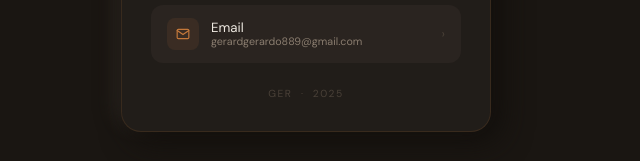
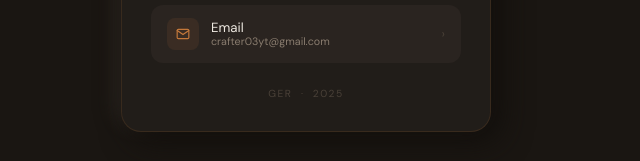
Before and after one commit to Crafter07YT/Introduction, a plain HTML site: page index.html in a window 1280 px wide. Shown: the part 837-998 px from the top of the page, 334-974 px from the left. Drawn offline with nearby package versions, Linux system fonts and the light colour scheme.

Commit message:
Update index.html

```diff
--- a/index.html
+++ b/index.html
@@ -476,13 +476,13 @@
       <span class="link-arrow">›</span>
     </a>
 
-    <a href="mailto:gerardgerardo889@gmail.com" class="link-btn" onclick="ripple(event)">
+    <a href="mailto:crafter03yt@gmail.com" class="link-btn" onclick="ripple(event)">
       <div class="link-icon ic-mail">
         <svg width="14" height="14" viewBox="0 0 24 24" fill="none" stroke="currentColor" stroke-width="2" stroke-linecap="round" stroke-linejoin="round"><path d="M4 4h16c1.1 0 2 .9 2 2v12c0 1.1-.9 2-2 2H4c-1.1 0-2-.9-2-2V6c0-1.1.9-2 2-2z"/><polyline points="22,6 12,13 2,6"/></svg>
       </div>
       <div class="link-label">
         Email
-        <span class="link-sub">gerardgerardo889@gmail.com</span>
+        <span class="link-sub">crafter03yt@gmail.com</span>
       </div>
       <span class="link-arrow">›</span>
     </a>
```
